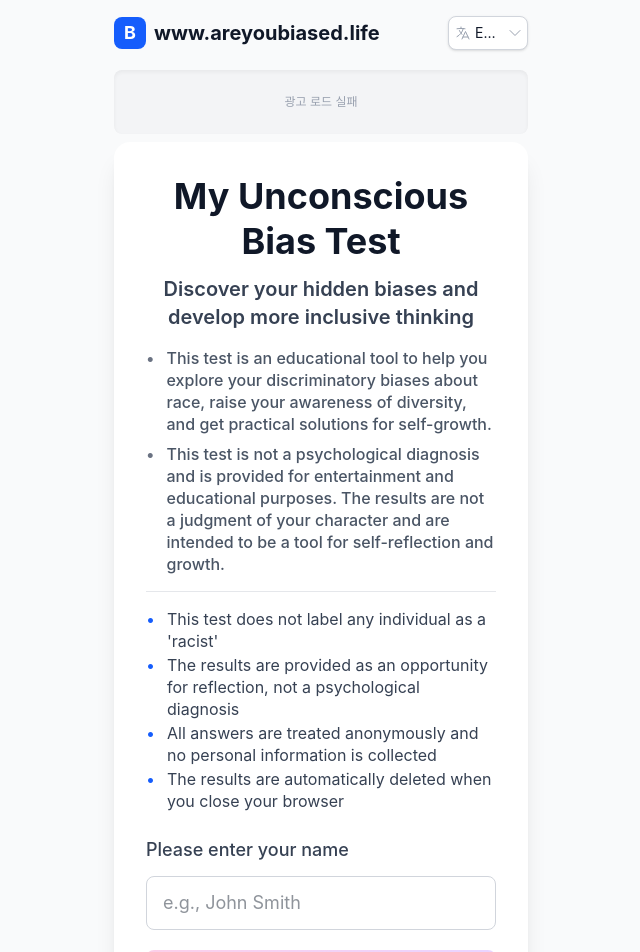
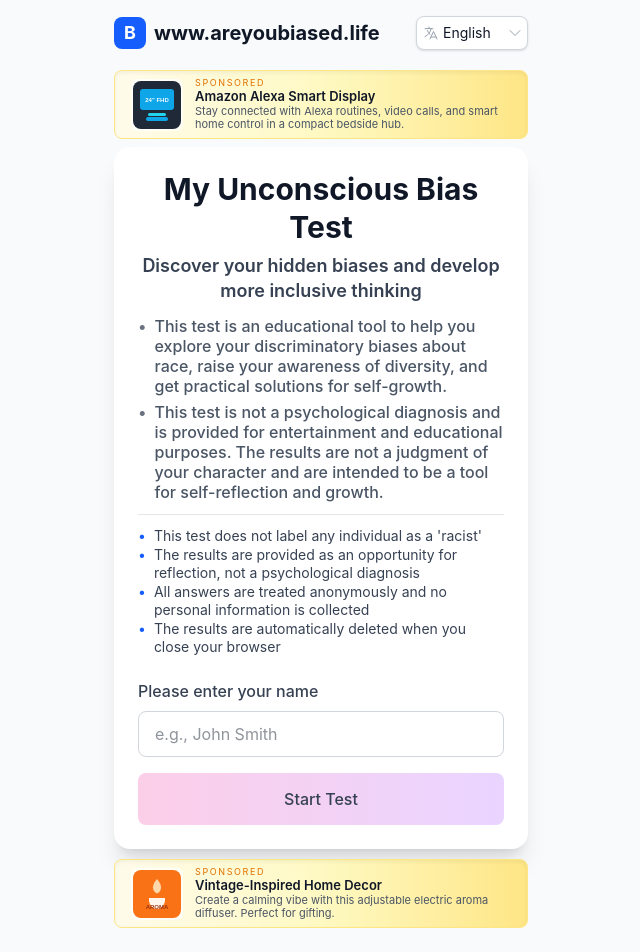
Before and after one commit to darkbluesing/Bias_Test_2, a Next.js app: page / in a window 1280 px wide. Shown: the top 952 px of the page, without its empty margins (319-959 px from the left). Built offline with nearby package versions, Linux system fonts and the light colour scheme.

Commit message:
feat: gate result download behind ad modal

```diff
--- a/src/app/page.tsx
+++ b/src/app/page.tsx
@@ -7,7 +7,7 @@ import { getTranslation, detectLanguageFromBrowser } from '@/lib/i18n';
 import { useHydration } from '@/lib/useHydration';
 import { LanguageSelector } from '@/components/ui/LanguageSelector';
 import { Button } from '@/components/ui/Button';
-import { AdsterraBanner } from '@/components/ui/AdsterraBanner';
+import { AmazonBanner } from '@/components/ui/AmazonBanner';
 
 export default function HomePage() {
   const router = useRouter();
@@ -48,46 +48,54 @@ export default function HomePage() {
             <div className="w-8 h-8 bg-blue-600 rounded-lg flex items-center justify-center flex-shrink-0">
               <span className="text-white font-bold text-lg">B</span>
             </div>
-            <h1 className="text-lg sm:text-xl font-bold text-gray-900 truncate">www.areyoubiased.life</h1>
+            <a href="/" className="text-lg sm:text-xl font-bold text-gray-900 truncate hover:opacity-80 transition-opacity">www.areyoubiased.life</a>
           </div>
-          <LanguageSelector className="w-16 sm:w-20 ml-1 flex-shrink-0" />
+          <LanguageSelector className="w-24 sm:w-28 ml-1 flex-shrink-0" />
         </div>
       </header>
 
       <main className="px-4 py-1">
         <div className="max-w-mobile mx-auto">
-          <div className="mb-2">
-            <AdsterraBanner className="bg-gray-100 rounded-lg min-h-[64px] w-full overflow-hidden shadow-inner" />
+          <div className="mb-2 flex justify-center">
+            <AmazonBanner
+              className="w-full max-w-[468px]"
+              href="https://www.amazon.com/dp/B09B2SBHQK?th=1&linkCode=ll1&tag=kpdhworld-20&linkId=ef89ac7312052ccde8bcc9e2127963b1&language=en_US&ref_=as_li_ss_tl"
+              title="Amazon Alexa Smart Display"
+              description="Stay connected with Alexa routines, video calls, and smart home control in a compact bedside hub."
+              imageSrc="/images/amazon-monitor.svg"
+              imageAlt="Amazon Alexa smart display"
+              dense
+            />
           </div>
 
-          <div className="bg-white rounded-2xl shadow-xl p-6 md:p-8 mb-3">
+          <div className="bg-white rounded-2xl shadow-xl p-4 md:p-6 mb-2.5">
             <div className="max-w-2xl mx-auto">
               <div className="text-center mb-6">
-                <h1 className={`${language === 'ja' ? 'text-2xl md:text-3xl' : 'text-3xl md:text-4xl'} font-bold text-gray-900 mb-3 leading-tight whitespace-pre-line`}>{t.welcome.title}</h1>
-                <p className="text-lg md:text-xl text-gray-700 font-semibold mb-4 leading-snug">{t.welcome.subtitle}</p>
+                <h1 className={`${language === 'ja' ? 'text-xl md:text-2xl' : 'text-2xl md:text-3xl'} font-bold text-gray-900 mb-2 leading-tight whitespace-pre-line`}>{t.welcome.title}</h1>
+                <p className="text-base md:text-lg text-gray-700 font-semibold mb-3 leading-snug">{t.welcome.subtitle}</p>
 
-                <div className="text-base text-left leading-snug space-y-2 mb-5">
+                <div className="text-sm md:text-base text-left leading-tight space-y-1.5 mb-4">
                   {/* 설명 문단에 구분점 추가 */}
                   {t.welcome.description && Array.isArray(t.welcome.description) && (
-                    <div className="font-medium text-gray-600 space-y-2">
+                    <div className="font-medium text-gray-600 space-y-1.5">
                       {t.welcome.description.map((paragraph, index) => (
                         <div key={`desc-${index}`} className="flex items-start">
-                          <span className="mr-3 text-gray-500">•</span>
+                          <span className="mr-2 text-gray-500">•</span>
                           <span>{paragraph}</span>
                         </div>
                       ))}
                     </div>
                   )}
 
-                  <div className="py-2">
+                  <div className="py-1.5">
                     <div className="border-t border-gray-200"></div>
                   </div>
 
                   {t.welcome.description_points && Array.isArray(t.welcome.description_points) && (
-                    <ul className="space-y-0.5 text-gray-700 leading-snug">
+                    <ul className="space-y-0.5 text-gray-700 text-sm leading-tight">
                       {t.welcome.description_points.map((point, index) => (
                         <li key={`point-${index}`} className="flex items-start">
-                          <span className="mr-3 text-blue-600">•</span>
+                          <span className="mr-2 text-blue-600">•</span>
                           <span>{point}</span>
                         </li>
                       ))}
@@ -97,25 +105,27 @@ export default function HomePage() {
               </div>
 
               <div className="max-w-md mx-auto">
-                <div className="mb-5">
-                  <label className="block text-lg font-medium text-gray-700 mb-3">{t.welcome.nameInput}</label>
+                <div className="mb-4">
+                  <label className="block text-base font-medium text-gray-700 mb-2">{t.welcome.nameInput}</label>
                   <input
                     type="text"
                     value={name}
                     onChange={(e) => setName(e.target.value)}
                     placeholder={t.welcome.namePlaceholder}
-                    className="w-full px-4 py-3 border border-gray-300 rounded-lg focus:ring-2 focus:ring-blue-500 focus:border-blue-500 text-lg"
+                    className="w-full px-4 py-2.5 border border-gray-300 rounded-lg focus:ring-2 focus:ring-blue-500 focus:border-blue-500 text-base"
                     onKeyPress={(e) => { if (e.key === 'Enter') handleStartTest(); }}
+                    data-testid="welcome-name-input"
                   />
                 </div>
 
-                <div className="relative h-[60px]">
+                <div className="relative h-[52px]">
                   <Button
                     onClick={handleStartTest}
                     loading={isStarting}
                     size="lg"
                     fullWidth
-                    className="text-lg py-4 h-[60px] absolute inset-0"
+                    className="text-base py-3.5 h-[52px] absolute inset-0"
+                    data-testid="start-test-button"
                   >
                     {t.welcome.startButton}
                   </Button>
@@ -124,13 +134,21 @@ export default function HomePage() {
             </div>
           </div>
 
-          <div className="mb-8">
-            <AdsterraBanner className="bg-gray-100 rounded-lg min-h-[64px] w-full overflow-hidden shadow-inner" />
+          <div className="mb-6 flex justify-center">
+            <AmazonBanner
+              className="w-full max-w-[468px]"
+              href="https://www.amazon.com/seenlast-Adjustable-Electric-Vintage-Scented/dp/B0CDRDK6MR?_encoding=UTF8&dib=eyJ2IjoiMSJ9.Nw9VAx1lX9kXhbMfkIemOSG5djkJxGmtdFXuD_dRJjkDZWQvFo9BhOw_kHFTlzg6bI_1z9DjWSG2ujXAa9rV1WRJTMQt4Vo2BNSk8yhppsOrF1i5RugymqOdW2A2XCvjTjJq5FKXLcDIxCWa1mPyOQT-w8QpC3hXbM-KdDuhJzBSVM_kDFYkbp4RXPk8zDoNeF2rAMSoX3BKuwfaiCk-z6wxld9wfGq3URHoxaMxMMMFSMQ4l1i_Ow9jUOm00PWAWQPj_CwRESK5muQALTINVnpoY9ve52xrTY-R5xFIBys.mI4MotbuNamruDUsjcoPqUhkMRY9D0UlW3sXInhxmJQ&dib_tag=se&keywords=Home%2BDecor%2Bgifts&qid=1761806642&sr=8-1-spons&sp_csd=d2lkZ2V0TmFtZT1zcF9hdGY&smid=A2899BZAJ32AE4&th=1&linkCode=ll1&tag=kpdhworld-20&linkId=0f631666e3ee28b31dc502c7b896c92d&language=en_US&ref_=as_li_ss_tl"
+              title="Vintage-Inspired Home Decor"
+              description="Create a calming vibe with this adjustable electric aroma diffuser. Perfect for gifting."
+              imageSrc="/images/amazon-diffuser.svg"
+              imageAlt="Vintage electric aroma diffuser"
+              dense
+            />
           </div>
         </div>
       </main>
 
-      <footer className="bg-gray-900 text-white py-8">
+      <footer className="bg-gray-900 text-white py-6">
         <div className="max-w-mobile mx-auto px-4 text-center">
           <p className="text-gray-400">© 2025 Are You Biased. All rights reserved.</p>
           <p className="text-gray-500 text-sm mt-2">www.areyoubiased.life</p>
--- a/src/app/result/page.tsx
+++ b/src/app/result/page.tsx
@@ -7,7 +7,7 @@ import { getTranslation } from '@/lib/i18n';
 import { getBiasCategory } from '@/data/solutions';
 import { ShareButton } from '@/components/ui/ShareButton';
 import { ResultChart } from '@/components/ui/ResultChart';
-import { AdsterraBanner } from '@/components/ui/AdsterraBanner';
+import { AmazonBanner } from '@/components/ui/AmazonBanner';
 
 export default function ResultPage() {
   const router = useRouter();
@@ -111,22 +111,30 @@ export default function ResultPage() {
     <div className="min-h-screen bg-gray-50">
       <header className="py-4">
         <div className="max-w-mobile mx-auto px-4">
-          <button
-            onClick={() => router.push('/')}
+          <a
+            href="/"
             className="flex items-center space-x-3 hover:opacity-80 transition-opacity"
           >
             <div className="w-8 h-8 bg-blue-600 rounded-lg flex items-center justify-center">
               <span className="text-white font-bold text-lg">B</span>
             </div>
             <span className="text-lg font-bold text-gray-900">www.areyoubiased.life</span>
-          </button>
+          </a>
         </div>
       </header>
 
       <main className="px-4 py-1">
         <div className="max-w-mobile mx-auto">
-          <div className="mb-3" data-hide-in-export="true">
-            <AdsterraBanner className="bg-gray-100 rounded-lg min-h-[64px] w-full overflow-hidden" />
+          <div className="mb-3 flex justify-center" data-hide-in-export="true">
+            <AmazonBanner
+              className="w-full max-w-[468px]"
+              href="https://www.amazon.com/dp/B09B2SBHQK?th=1&linkCode=ll1&tag=kpdhworld-20&linkId=ef89ac7312052ccde8bcc9e2127963b1&language=en_US&ref_=as_li_ss_tl"
+              title="Amazon Alexa Smart Display"
+              description="Stay connected with Alexa routines, video calls, and smart home control in a compact bedside hub."
+              imageSrc="/images/amazon-monitor.svg"
+              imageAlt="Amazon Alexa smart display"
+              dense
+            />
           </div>
 
           <div id="result-container" className="bg-white rounded-xl shadow-lg overflow-visible relative">
@@ -173,8 +181,16 @@ export default function ResultPage() {
             </div>
           </div>
 
-          <div className="mt-3" data-hide-in-export="true">
-            <AdsterraBanner className="bg-gray-100 rounded-lg min-h-[64px] w-full overflow-hidden" />
+          <div className="mt-3 flex justify-center" data-hide-in-export="true">
+            <AmazonBanner
+              className="w-full max-w-[468px]"
+              href="https://www.amazon.com/seenlast-Adjustable-Electric-Vintage-Scented/dp/B0CDRDK6MR?_encoding=UTF8&dib=eyJ2IjoiMSJ9.Nw9VAx1lX9kXhbMfkIemOSG5djkJxGmtdFXuD_dRJjkDZWQvFo9BhOw_kHFTlzg6bI_1z9DjWSG2ujXAa9rV1WRJTMQt4Vo2BNSk8yhppsOrF1i5RugymqOdW2A2XCvjTjJq5FKXLcDIxCWa1mPyOQT-w8QpC3hXbM-KdDuhJzBSVM_kDFYkbp4RXPk8zDoNeF2rAMSoX3BKuwfaiCk-z6wxld9wfGq3URHoxaMxMMMFSMQ4l1i_Ow9jUOm00PWAWQPj_CwRESK5muQALTINVnpoY9ve52xrTY-R5xFIBys.mI4MotbuNamruDUsjcoPqUhkMRY9D0UlW3sXInhxmJQ&dib_tag=se&keywords=Home%2BDecor%2Bgifts&qid=1761806642&sr=8-1-spons&sp_csd=d2lkZ2V0TmFtZT1zcF9hdGY&smid=A2899BZAJ32AE4&th=1&linkCode=ll1&tag=kpdhworld-20&linkId=0f631666e3ee28b31dc502c7b896c92d&language=en_US&ref_=as_li_ss_tl"
+              title="Vintage-Inspired Home Decor"
+              description="Create a calming vibe with this adjustable electric aroma diffuser. Perfect for gifting."
+              imageSrc="/images/amazon-diffuser.svg"
+              imageAlt="Vintage electric aroma diffuser"
+              dense
+            />
           </div>
 
           <div className="flex flex-row gap-2 sm:gap-4 justify-center items-center mt-4 px-2" data-hide-in-export="true">
--- a/src/app/test/page.tsx
+++ b/src/app/test/page.tsx
@@ -9,7 +9,7 @@ import { biasCalculator } from '@/lib/biasCalculator';
 import { useHydration } from '@/lib/useHydration';
 import { ProgressBar } from '@/components/ui/ProgressBar';
 import { QuestionCard } from '@/components/ui/QuestionCard';
-import { AdsterraBanner } from '@/components/ui/AdsterraBanner';
+import { AmazonBanner } from '@/components/ui/AmazonBanner';
 
 export default function TestPage() {
   const router = useRouter();
@@ -100,21 +100,29 @@ export default function TestPage() {
     <div className="min-h-screen bg-gray-100">
       <header className="py-4">
         <div className="max-w-mobile mx-auto px-4">
-          <button
-            onClick={() => router.push('/')}
+          <a
+            href="/"
             className="flex items-center space-x-3 hover:opacity-80 transition-opacity"
           >
             <div className="w-8 h-8 bg-blue-600 rounded-lg flex items-center justify-center">
               <span className="text-white font-bold text-lg">B</span>
             </div>
             <span className="text-lg font-bold text-gray-900">www.areyoubiased.life</span>
-          </button>
+          </a>
         </div>
       </header>
 
       <main className="max-w-mobile mx-auto p-4 py-1">
-        <div className="mb-3">
-          <AdsterraBanner className="bg-gray-100 rounded-lg min-h-[64px] w-full overflow-hidden" />
+        <div className="mb-3 flex justify-center">
+          <AmazonBanner
+            className="w-full max-w-[468px]"
+            href="https://www.amazon.com/dp/B09B2SBHQK?th=1&linkCode=ll1&tag=kpdhworld-20&linkId=ef89ac7312052ccde8bcc9e2127963b1&language=en_US&ref_=as_li_ss_tl"
+            title="Amazon Alexa Smart Display"
+            description="Stay connected with Alexa routines, video calls, and smart home control in a compact bedside hub."
+            imageSrc="/images/amazon-monitor.svg"
+            imageAlt="Amazon Alexa smart display"
+            dense
+          />
         </div>
 
         <ProgressBar progress={progress} className="mb-4" />
@@ -137,8 +145,16 @@ export default function TestPage() {
           translations={t.test}
         />
 
-        <div className="mt-4">
-          <AdsterraBanner className="bg-gray-100 rounded-lg min-h-[64px] w-full overflow-hidden" />
+        <div className="mt-4 flex justify-center">
+          <AmazonBanner
+            className="w-full max-w-[468px]"
+            href="https://www.amazon.com/seenlast-Adjustable-Electric-Vintage-Scented/dp/B0CDRDK6MR?_encoding=UTF8&dib=eyJ2IjoiMSJ9.Nw9VAx1lX9kXhbMfkIemOSG5djkJxGmtdFXuD_dRJjkDZWQvFo9BhOw_kHFTlzg6bI_1z9DjWSG2ujXAa9rV1WRJTMQt4Vo2BNSk8yhppsOrF1i5RugymqOdW2A2XCvjTjJq5FKXLcDIxCWa1mPyOQT-w8QpC3hXbM-KdDuhJzBSVM_kDFYkbp4RXPk8zDoNeF2rAMSoX3BKuwfaiCk-z6wxld9wfGq3URHoxaMxMMMFSMQ4l1i_Ow9jUOm00PWAWQPj_CwRESK5muQALTINVnpoY9ve52xrTY-R5xFIBys.mI4MotbuNamruDUsjcoPqUhkMRY9D0UlW3sXInhxmJQ&dib_tag=se&keywords=Home%2BDecor%2Bgifts&qid=1761806642&sr=8-1-spons&sp_csd=d2lkZ2V0TmFtZT1zcF9hdGY&smid=A2899BZAJ32AE4&th=1&linkCode=ll1&tag=kpdhworld-20&linkId=0f631666e3ee28b31dc502c7b896c92d&language=en_US&ref_=as_li_ss_tl"
+            title="Vintage-Inspired Home Decor"
+            description="Create a calming vibe with this adjustable electric aroma diffuser. Perfect for gifting."
+            imageSrc="/images/amazon-diffuser.svg"
+            imageAlt="Vintage electric aroma diffuser"
+            dense
+          />
         </div>
       </main>
     </div>
--- /dev/null
+++ b/src/components/ui/AmazonBanner.tsx
@@ -0,0 +1,56 @@
+'use client';
+
+interface AmazonBannerProps {
+  className?: string;
+  href: string;
+  label?: string;
+  title: string;
+  description: string;
+  dense?: boolean;
+  imageSrc?: string;
+  imageAlt?: string;
+}
+
+export function AmazonBanner({ className = '', href, label = 'Sponsored', title, description, dense = false, imageSrc, imageAlt }: AmazonBannerProps) {
+  const spacing = dense ? 'px-3 py-1 sm:px-4 sm:py-1.5' : 'p-4';
+  const layout = dense
+    ? 'flex w-full items-center gap-2 text-left sm:gap-3'
+    : 'flex flex-col items-center gap-3 text-center';
+  const badgeSize = dense ? 'text-[9px] uppercase tracking-[0.18em]' : 'text-xs uppercase tracking-widest';
+  const titleSize = dense ? 'text-[12px] font-semibold text-gray-900 sm:text-[13px]' : 'text-lg font-bold text-gray-900';
+  const descriptionSize = dense ? 'text-[10px] leading-tight text-gray-600 sm:text-[11px]' : 'text-sm text-gray-600';
+  const textContainerClass = dense ? 'flex-1 leading-tight space-y-0' : 'flex-1 flex flex-col items-center space-y-1';
+
+  return (
+    <a
+      href={href}
+      target="_blank"
+      rel="noopener noreferrer"
+      className={`block rounded-lg border border-amber-200 bg-gradient-to-r from-amber-50 via-yellow-100 to-amber-200 ${spacing} shadow-inner transition hover:from-amber-200 hover:to-yellow-200 ${className}`}
+    >
+      <div className={layout}>
+        {imageSrc && (
+          <div
+            className={dense ? 'flex-shrink-0 overflow-hidden rounded-md bg-white/70 p-0.5' : 'flex-shrink-0 overflow-hidden rounded-md bg-white/60 p-1'}
+            style={{ minWidth: dense ? '44px' : '64px' }}
+          >
+            <img
+              src={imageSrc}
+              alt={imageAlt ?? title}
+              loading="lazy"
+              referrerPolicy="no-referrer"
+              width={dense ? 40 : 64}
+              height={dense ? 40 : 64}
+              className={dense ? 'h-10 w-10 rounded-sm object-cover sm:h-12 sm:w-12' : 'h-16 w-16 rounded-md object-cover'}
+            />
+          </div>
+        )}
+        <div className={textContainerClass}>
+          <span className={`${badgeSize} text-amber-600 block`}>{label}</span>
+          <h2 className={titleSize}>{title}</h2>
+          <p className={descriptionSize}>{description}</p>
+        </div>
+      </div>
+    </a>
+  );
+}
--- a/src/components/ui/ShareButton.tsx
+++ b/src/components/ui/ShareButton.tsx
@@ -1,7 +1,7 @@
 'use client';
 
-import { useState } from 'react';
-import { toPng } from 'html-to-image';
+import { useEffect, useRef, useState } from 'react';
+import { toPng } from '@/lib/htmlToImage';
 import { ArrowDownTrayIcon } from '@heroicons/react/24/outline';
 
 interface ShareButtonProps {
@@ -18,8 +18,32 @@ export function ShareButton({
   resultElementId = 'result-container'
 }: ShareButtonProps) {
   const [isDownloading, setIsDownloading] = useState(false);
+  const [showAd, setShowAd] = useState(false);
+  const [pendingDownload, setPendingDownload] = useState(false);
+  const adContainerRef = useRef<HTMLDivElement | null>(null);
 
-  const handleDownload = async () => {
+  useEffect(() => {
+    if (!showAd || !adContainerRef.current) {
+      return;
+    }
+    adContainerRef.current.innerHTML = '';
+    const iframe = document.createElement('iframe');
+    iframe.src = 'https://www.effectivegatecpm.com/mpxmx7ri?key=9a9fd73316309e4a945fac814b056168';
+    iframe.width = '100%';
+    iframe.height = '320';
+    iframe.style.border = '0';
+    iframe.setAttribute('referrerpolicy', 'no-referrer');
+    iframe.setAttribute('sandbox', 'allow-scripts allow-same-origin allow-popups allow-popups-to-escape-sandbox');
+    adContainerRef.current.appendChild(iframe);
+
+    return () => {
+      if (adContainerRef.current) {
+        adContainerRef.current.innerHTML = '';
+      }
+    };
+  }, [showAd]);
+
+  const performDownload = async () => {
     if (isDownloading) return;
 
     setIsDownloading(true);
@@ -67,6 +91,20 @@ export function ShareButton({
         animatedCircle.style.animation = '';
       }
       setIsDownloading(false);
+    }
+  };
+
+  const handleDownloadRequest = () => {
+    if (isDownloading) return;
+    setPendingDownload(true);
+    setShowAd(true);
+  };
+
+  const handleAdClose = async () => {
+    setShowAd(false);
+    if (pendingDownload) {
+      await performDownload();
+      setPendingDownload(false);
     }
   };
 
@@ -130,13 +168,36 @@ export function ShareButton({
   };
 
   return (
+    <>
       <button
-      onClick={handleDownload}
+        onClick={handleDownloadRequest}
         disabled={isDownloading}
         className={`inline-flex items-center justify-center px-4 py-2 bg-blue-600 text-white rounded-lg font-medium text-sm hover:bg-blue-700 transition-colors disabled:opacity-50 disabled:cursor-not-allowed ${className}`}
       >
         <ArrowDownTrayIcon className="w-5 h-5 mr-2" />
         {isDownloading ? '생성 중...' : buttonText}
       </button>
+
+      {showAd && (
+        <div className="fixed inset-0 z-50 flex items-center justify-center bg-black/60 px-4">
+          <div className="relative w-full max-w-md rounded-2xl bg-white p-4 shadow-xl">
+            <button
+              type="button"
+              onClick={handleAdClose}
+              className="absolute right-3 top-3 text-sm font-medium text-gray-500 hover:text-gray-800"
+            >
+              광고 닫기
+            </button>
+            <div className="pr-6">
+              <p className="mb-2 text-sm font-semibold text-gray-800">광고를 닫으면 이미지가 다운로드됩니다.</p>
+              <div
+                ref={adContainerRef}
+                className="min-h-[120px] w-full overflow-hidden rounded-lg border border-gray-200 bg-gray-50"
+              />
+            </div>
+          </div>
+        </div>
+      )}
+    </>
   );
 }
--- /dev/null
+++ b/src/lib/htmlToImage.ts
@@ -0,0 +1,23 @@
+'use client';
+
+import * as htmlToImage from 'html-to-image';
+
+type NormalizeFn = (font: string) => string;
+
+const candidate = (htmlToImage as unknown as { normalizeFontFamily?: NormalizeFn }).normalizeFontFamily;
+
+if (typeof candidate === 'function') {
+  (htmlToImage as unknown as { normalizeFontFamily: NormalizeFn }).normalizeFontFamily = (font: string) => {
+    if (!font) return '';
+    return candidate(String(font));
+  };
+}
+
+export const toPng = htmlToImage.toPng;
+export const toJpeg = htmlToImage.toJpeg;
+export const toSvg = htmlToImage.toSvg;
+export const toPixelData = htmlToImage.toPixelData;
+export const toCanvas = htmlToImage.toCanvas;
+export const getFontWeight = (htmlToImage as any).getFontWeight;
+export const getStyle = (htmlToImage as any).getStyle;
+export const getMimeType = (htmlToImage as any).getMimeType;
```
Also changed, not shown: public/images/amazon-diffuser.svg (added), public/images/amazon-monitor.svg (added). Lines whose indentation alone changed are shown as unchanged.
